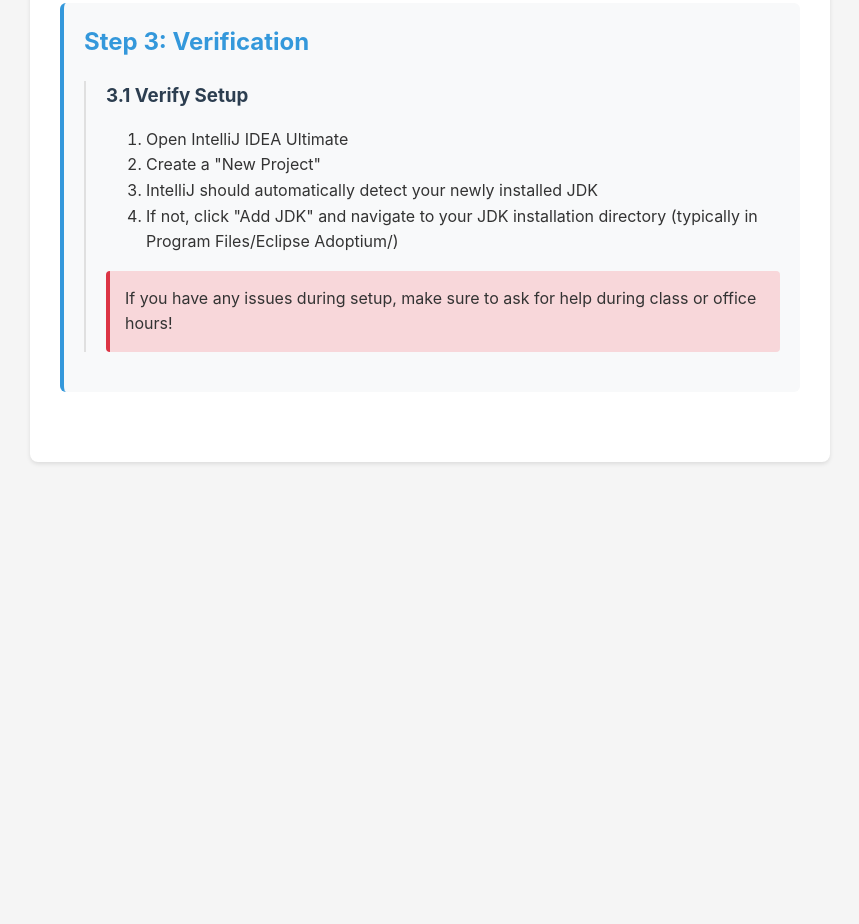
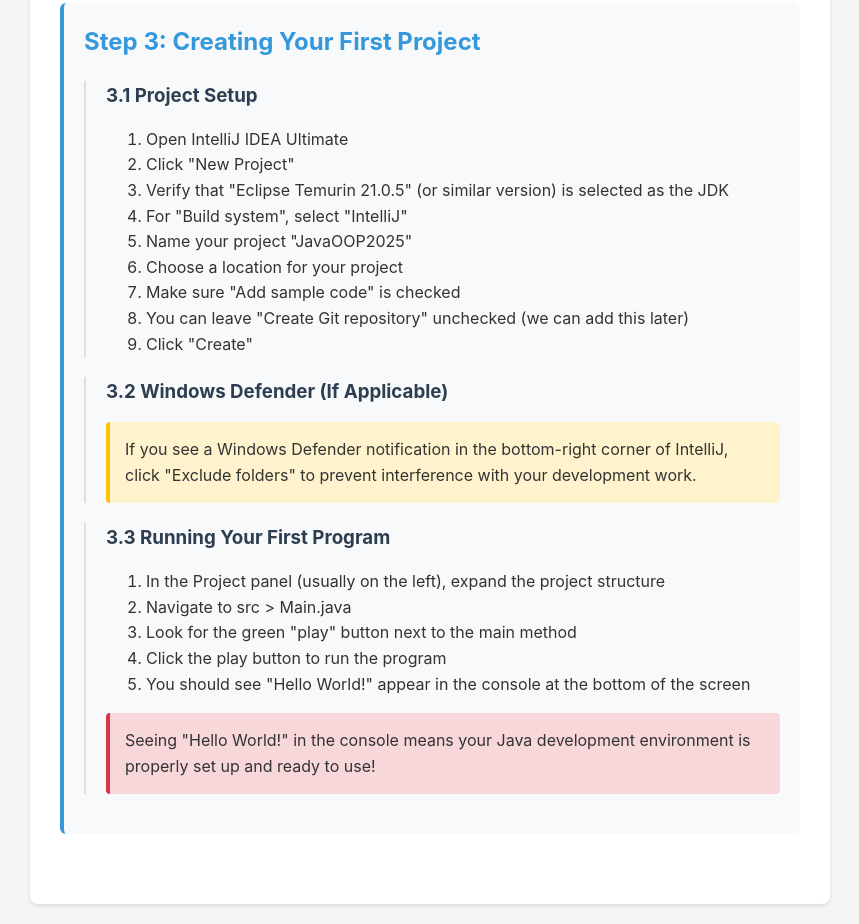
Before and after one commit to bobbyconnolly/java-setup, a plain HTML site: page index.html in a window 1280 px wide. Shown: the part 1846-2770 px from the top of the page, without its empty margins (210-1069 px from the left). Before the commit the page ends 2328 px from the top, so only its background shows below. Drawn offline with Linux system fonts and the light colour scheme.

Commit message:
Update index.html

```diff
--- a/index.html
+++ b/index.html
@@ -150,21 +150,41 @@
       </div>
 
       <div class="section">
-        <h2>Step 3: Verification</h2>
+          <h2>Step 3: Creating Your First Project</h2>
 
           <div class="step">
-          <h3>3.1 Verify Setup</h3>
+              <h3>3.1 Project Setup</h3>
               <ol>
                   <li>Open IntelliJ IDEA Ultimate</li>
-            <li>Create a "New Project"</li>
-            <li>IntelliJ should automatically detect your newly installed JDK</li>
-            <li>
-              If not, click "Add JDK" and navigate to your JDK installation directory (typically in Program
-              Files/Eclipse Adoptium/)
-            </li>
+                  <li>Click "New Project"</li>
+                  <li>Verify that "Eclipse Temurin 21.0.5" (or similar version) is selected as the JDK</li>
+                  <li>For "Build system", select "IntelliJ"</li>
+                  <li>Name your project "JavaOOP2025"</li>
+                  <li>Choose a location for your project</li>
+                  <li>Make sure "Add sample code" is checked</li>
+                  <li>You can leave "Create Git repository" unchecked (we can add this later)</li>
+                  <li>Click "Create"</li>
+              </ol>
+          </div>
+
+          <div class="step">
+              <h3>3.2 Windows Defender (If Applicable)</h3>
+              <div class="note">
+                  If you see a Windows Defender notification in the bottom-right corner of IntelliJ, click "Exclude folders" to prevent interference with your development work.
+              </div>
+          </div>
+
+          <div class="step">
+              <h3>3.3 Running Your First Program</h3>
+              <ol>
+                  <li>In the Project panel (usually on the left), expand the project structure</li>
+                  <li>Navigate to src > Main.java</li>
+                  <li>Look for the green "play" button next to the main method</li>
+                  <li>Click the play button to run the program</li>
+                  <li>You should see "Hello World!" appear in the console at the bottom of the screen</li>
               </ol>
               <div class="important">
-            If you have any issues during setup, make sure to ask for help during class or office hours!
+                  Seeing "Hello World!" in the console means your Java development environment is properly set up and ready to use!
               </div>
           </div>
       </div>
```
Lines whose indentation alone changed are shown as unchanged.
